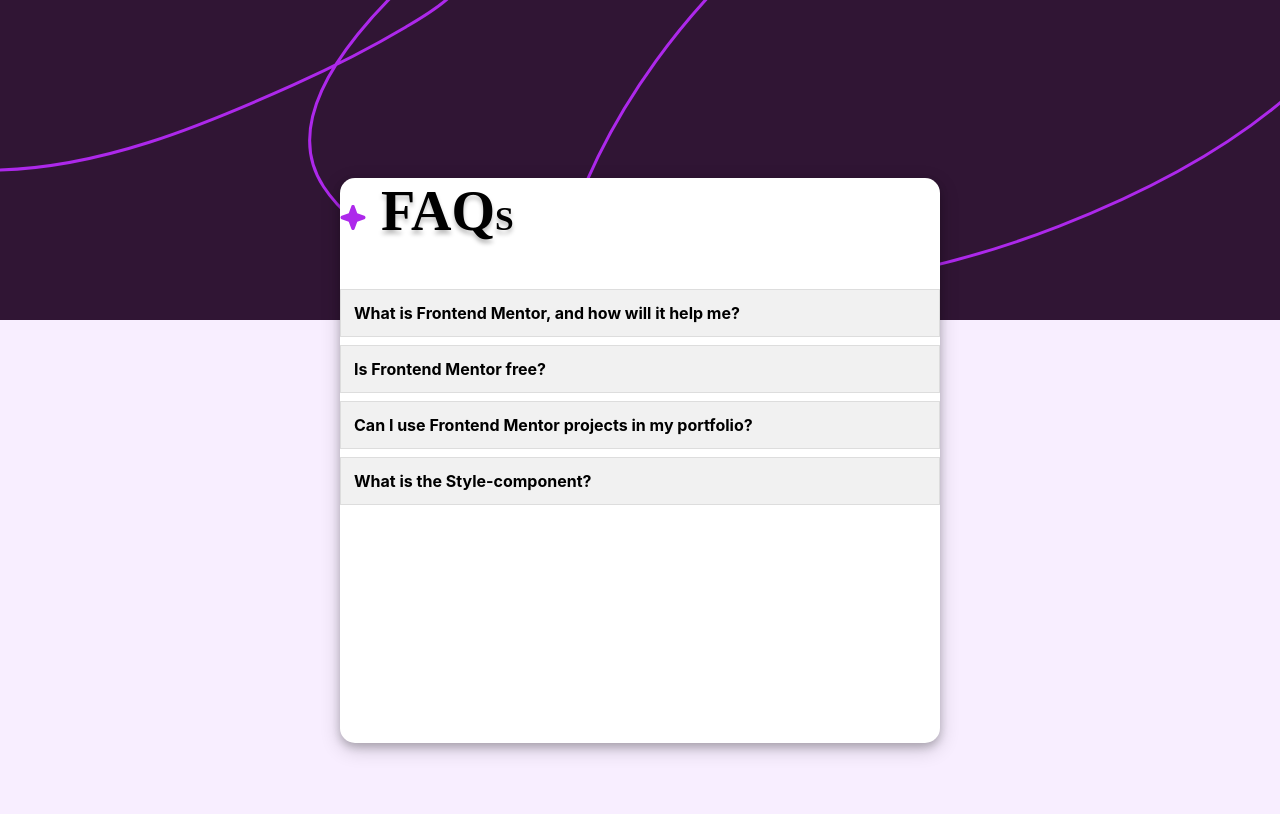
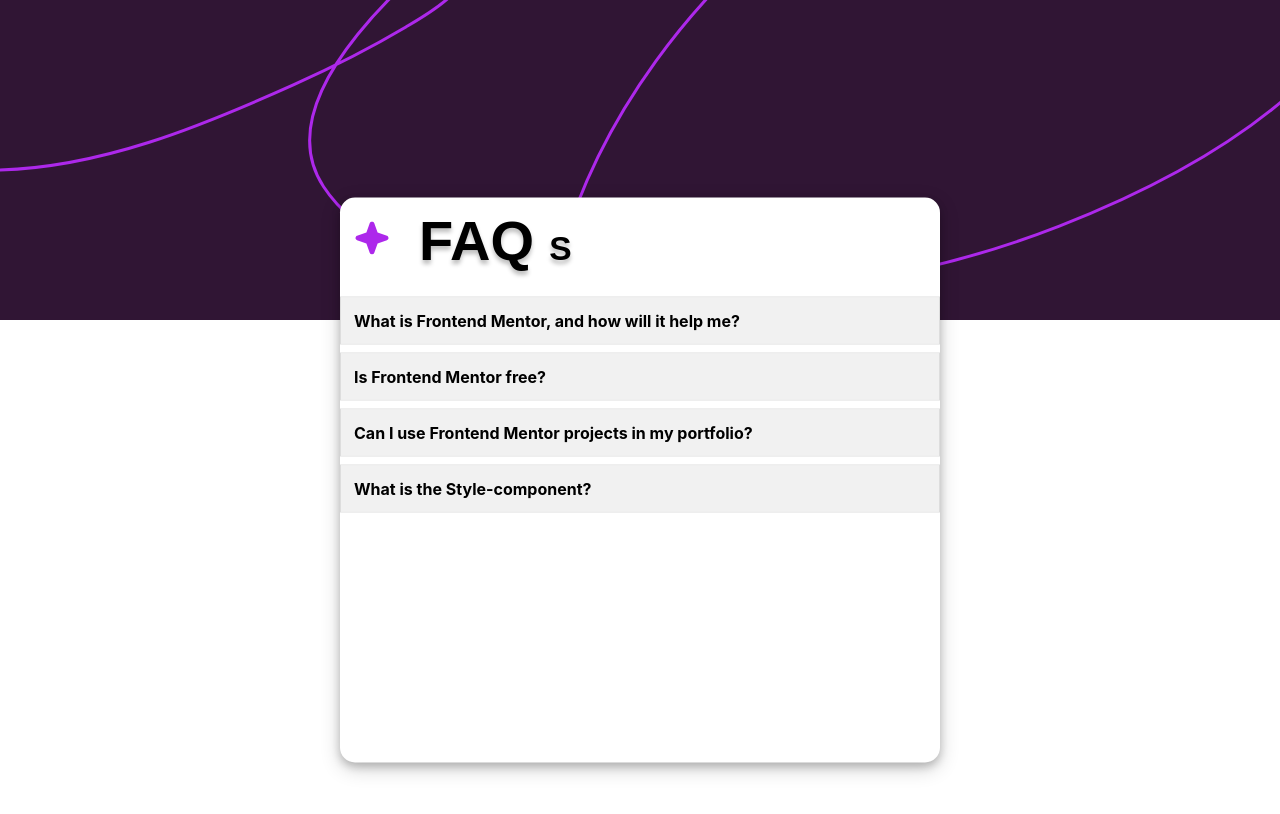
Before and after one commit to PiriyaLapa/faq-accordion, a React (Create React App) app: page / in a window 1280 px wide. Shown: the top 814 px of the page. Built offline with nearby package versions, Linux system fonts and the light colour scheme.

Commit message:
update card accordion

```diff
--- a/src/components/AccordionCard.tsx
+++ b/src/components/AccordionCard.tsx
@@ -3,13 +3,17 @@
 import { FAQItem } from "../data/FAQData";
 import VectorHeader from "./VectorHeader";
 import { SmallSize} from "./StyleComponents";
+import {WorkSans}from './StyleComponents';
 
 export const AccordionContainer = styled.div`
   width: 600px;
   height: 565px;
-  position: top;
+  position:absolute;
+  top:60%;
+  left:50%;
+  transform:translate(-50%,-50%);
+
   background-color: white;
-  margin: 0 auto;
   border-radius: 15px;
   box-shadow: 0 4px 8px 0 rgba(0, 0, 0, 0.2), 0 6px 20px 0 rgba(0, 0, 0, 0.19);
 `;
@@ -36,15 +40,15 @@
   border-radius: 15px;
   h1 {
     font-style: normal;
-    font-family: "Work seri";
     text-transform: uppercase;
     font-size: 56px;
     font-weight: 700;
     line-height: 66px;
     text-shadow: 0px 4px 4px rgba(0, 0, 0, 0.25);
+    margin:0px;
 
     :nth-child(1) {
-      margin-right: 15px;
+      margin:5px 25px 5px 15px;
     }
   }
 `;
@@ -78,7 +82,7 @@
         <PanelContainer>
           <h1>
             <VectorHeader />
-            faq<SmallSize>s</SmallSize>
+            <WorkSans>faq<SmallSize>s</SmallSize></WorkSans>
           </h1>
           {items.map((item, index) => (
             <AccordionItem key={index}>
--- a/src/components/StyleComponents.tsx
+++ b/src/components/StyleComponents.tsx
@@ -1,28 +1,46 @@
-import styled from "styled-components";
+import styled, { createGlobalStyle } from "styled-components";
+import { ReactNode } from "react";
+
+const GlobalStyles = createGlobalStyle`
+  @import url('https://fonts.googleapis.com/css2?family=Libre+Baskerville:ital@0;1&family=Poppins&family=Roboto:wght@500&family=Ubuntu&family=Work+Sans:wght@700&display=swap');
+`;
+interface StyleComponentProps {
+  children: ReactNode;
+}
+
+export const WorkSans = createStyleComponent("div", "Work Sans", 700);
+function createStyleComponent(
+  elementType: string,
+  fontFamily: string,
+  fontWeight: number
+) {
+  return styled(elementType)<StyleComponentProps>`
+    font-family: ${fontFamily}, sans-serif;
+    font-weight: ${fontWeight || "normal"};
+    display: inline-block;
+    padding: 5px;
+    margin: 5px 0px;
+  `;
+}
 
 export const Container = styled.div`
-  /* width: 1440px; */
   width: 100%;
   height: 900px;
-  background-color: #f8eeff;
   margin: 0 auto;
 
-  :nth-child(2) {
-    position: relative;
-    top: -20%;
-  }
 `;
 export const Header = styled(Container)`
   height: 320px;
   background-color: #301534;
 
-  *{
-    margin:0 auto;
-    position:absolute
-
+  * {
+    margin: 0 auto;
+    position: absolute;
   }
 `;
 
-export const SmallSize= styled.span`
-  font-size:.6em;
-`
+export const SmallSize = styled.p`
+  margin:0 auto;
+  font-size: 0.6em;
+  display:inline-block;
+`;
--- a/src/components/VectorHeader.tsx
+++ b/src/components/VectorHeader.tsx
@@ -3,8 +3,8 @@
   render(): ReactNode {
     return (
         <svg
-          width="26"
-          height="25"
+          width="34"
+          height="33"
           viewBox="0 0 36 35"
           fill="none"
           xmlns="http://www.w3.org/2000/svg"
```
